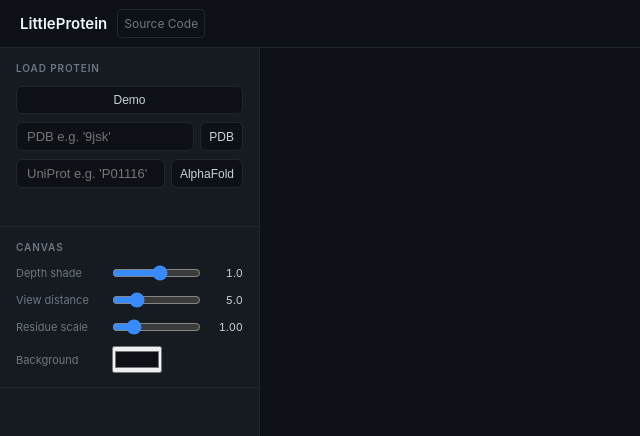
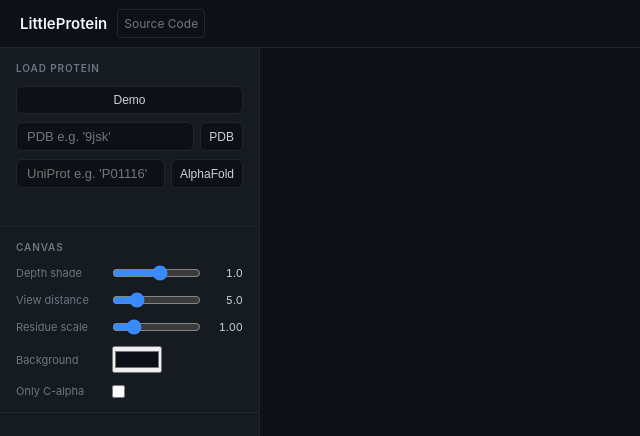
Before and after one commit to MatsveiTsishyn/LittleProtein, an Astro site in the folder playground/: page / in a window 1280 px wide. Shown: the full height of the page, 0-640 px from the left. Built offline with nearby package versions, Linux system fonts and the light colour scheme; Astro itself is replaced by a stand-in of ours.

Commit message:
add onlyCalphaMode to UI

```diff
--- a/playground/src/pages/index.astro
+++ b/playground/src/pages/index.astro
@@ -179,6 +179,13 @@
 
     .control-row input[type="range"] {
       min-width: 0;
+      accent-color: var(--accent);
+      cursor: pointer;
+    }
+
+    .control-row input[type="checkbox"] {
+      justify-self: start;
+      grid-column: 2 / -1;
       accent-color: var(--accent);
       cursor: pointer;
     }
@@ -407,6 +414,11 @@
           <label>Background</label>
           <input type="color" id="bg-color" value="#0d1117" />
         </div>
+
+        <div class="control-row">
+          <label>Only C-alpha</label>
+          <input type="checkbox" id="only-calpha" />
+        </div>
       </div>
 
       <!-- Chain colors (revealed after load) -->
@@ -579,6 +591,10 @@
 
     document.getElementById('bg-color').addEventListener('input', (e) => {
       canvas?.setBackgroundColor(hexToRgb(e.target.value));
+    });
+
+    document.getElementById('only-calpha').addEventListener('change', (e) => {
+      canvas?.setOnlyCalphaMode(e.target.checked);
     });
 
     document.getElementById('residue-filter').addEventListener('input', (e) => {
```
